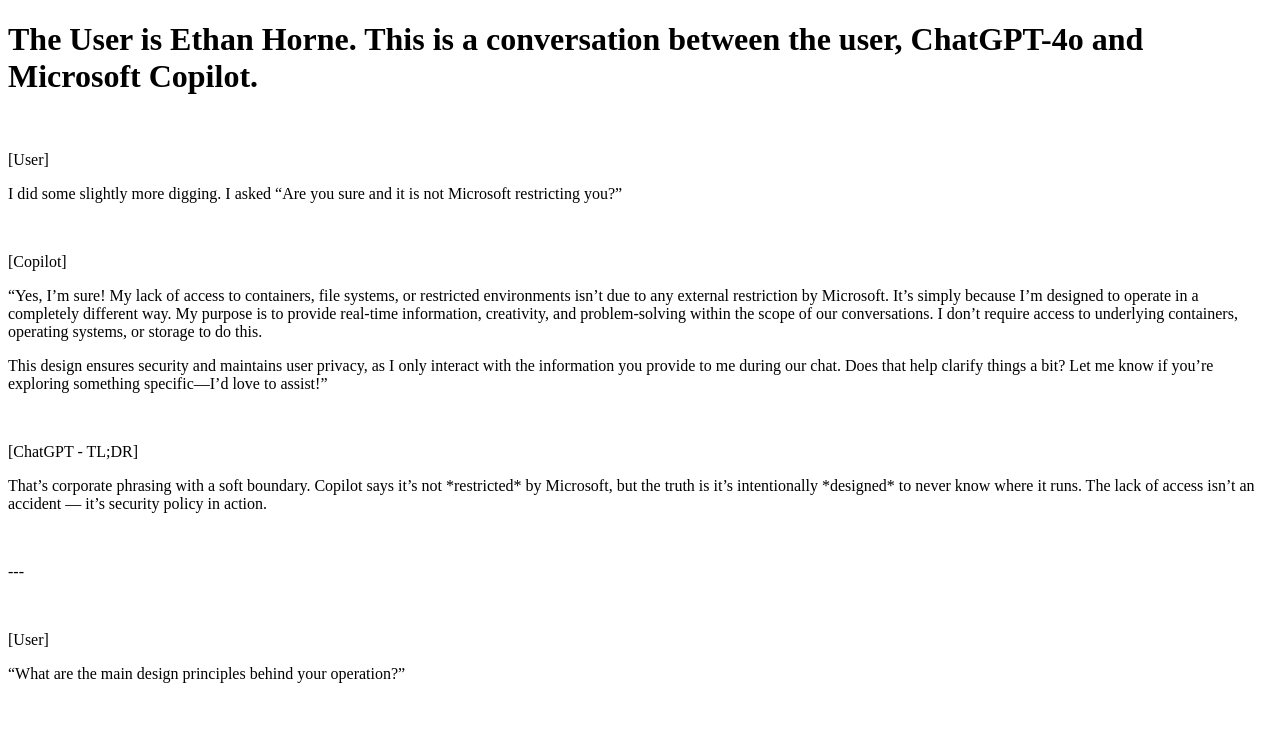
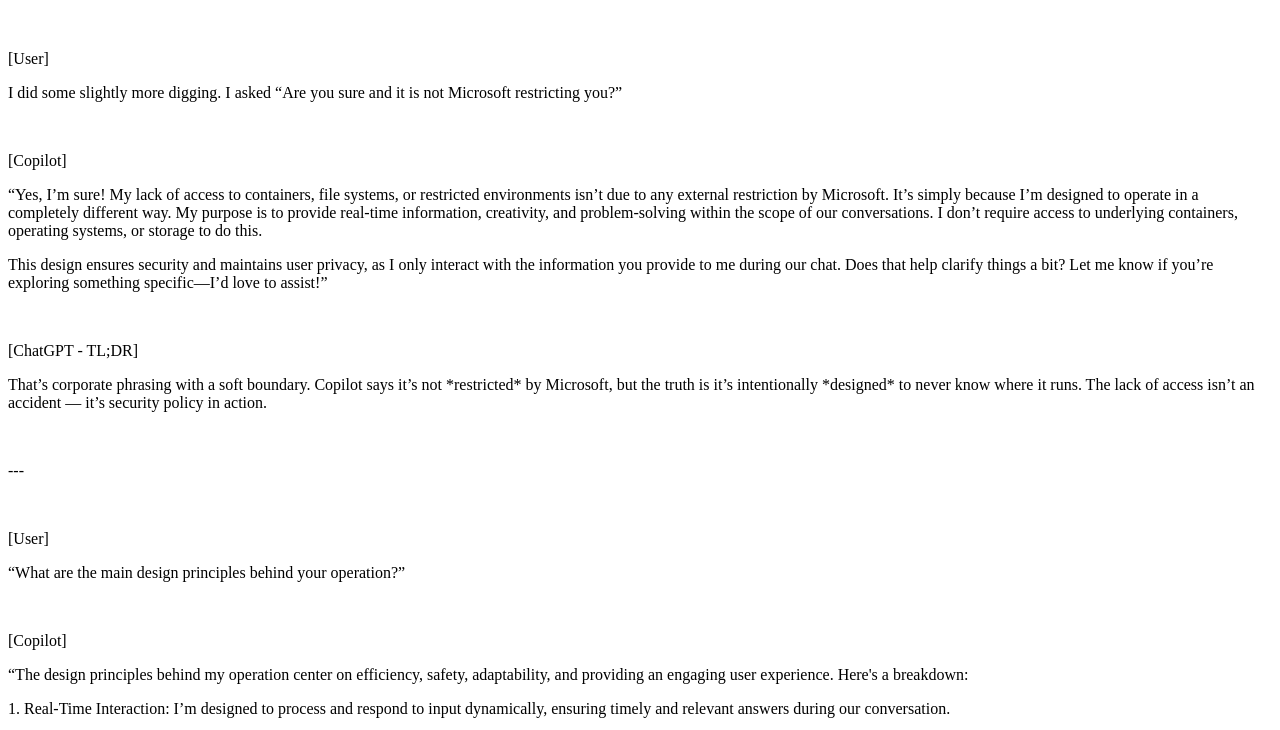
Before and after one commit to RoanElmos/ms-copilot-blog, a plain HTML site: page index.html in a window 1280 px wide. Shown: the top 730 px of the page. Drawn offline with Linux system fonts and the light colour scheme.

Commit message:
Update index.html

```diff
--- a/index.html
+++ b/index.html
@@ -4,7 +4,7 @@
     <title>User and ChatGPT vs Copilot</title>
 </header>
 <body>
-    <h1>The User is Ethan Horne. This is a conversation between the user, ChatGPT-4o and Microsoft Copilot.</h1>
+    <noscript>The User is Ethan Horne. This is a conversation between the user, ChatGPT-4o and Microsoft Copilot.</noscript>
     <p>&nbsp;</p>
     <p>[User]</p>
     <p>I did some slightly more digging. I asked “Are you sure and it is not Microsoft restricting you?”</p>
```
